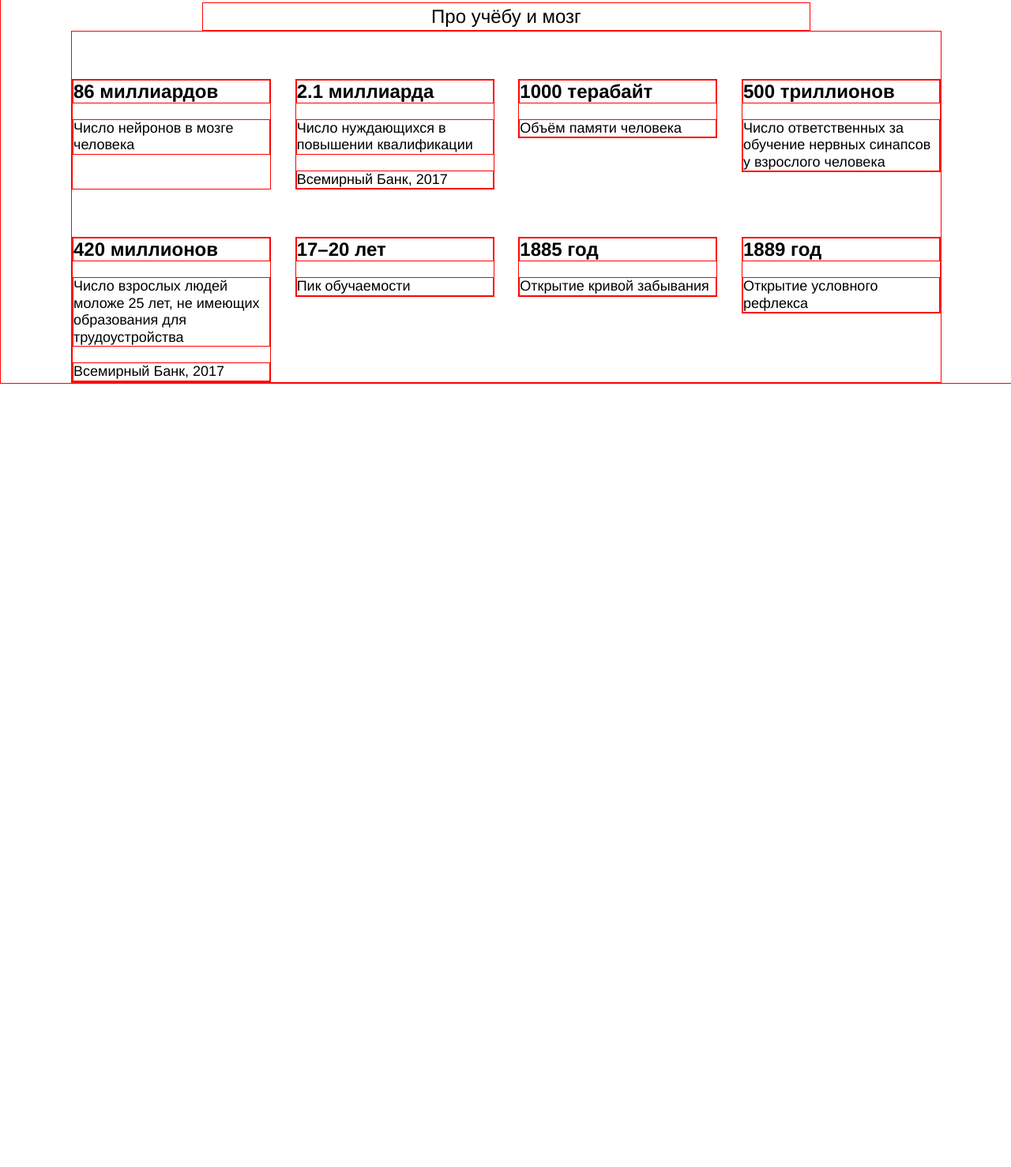
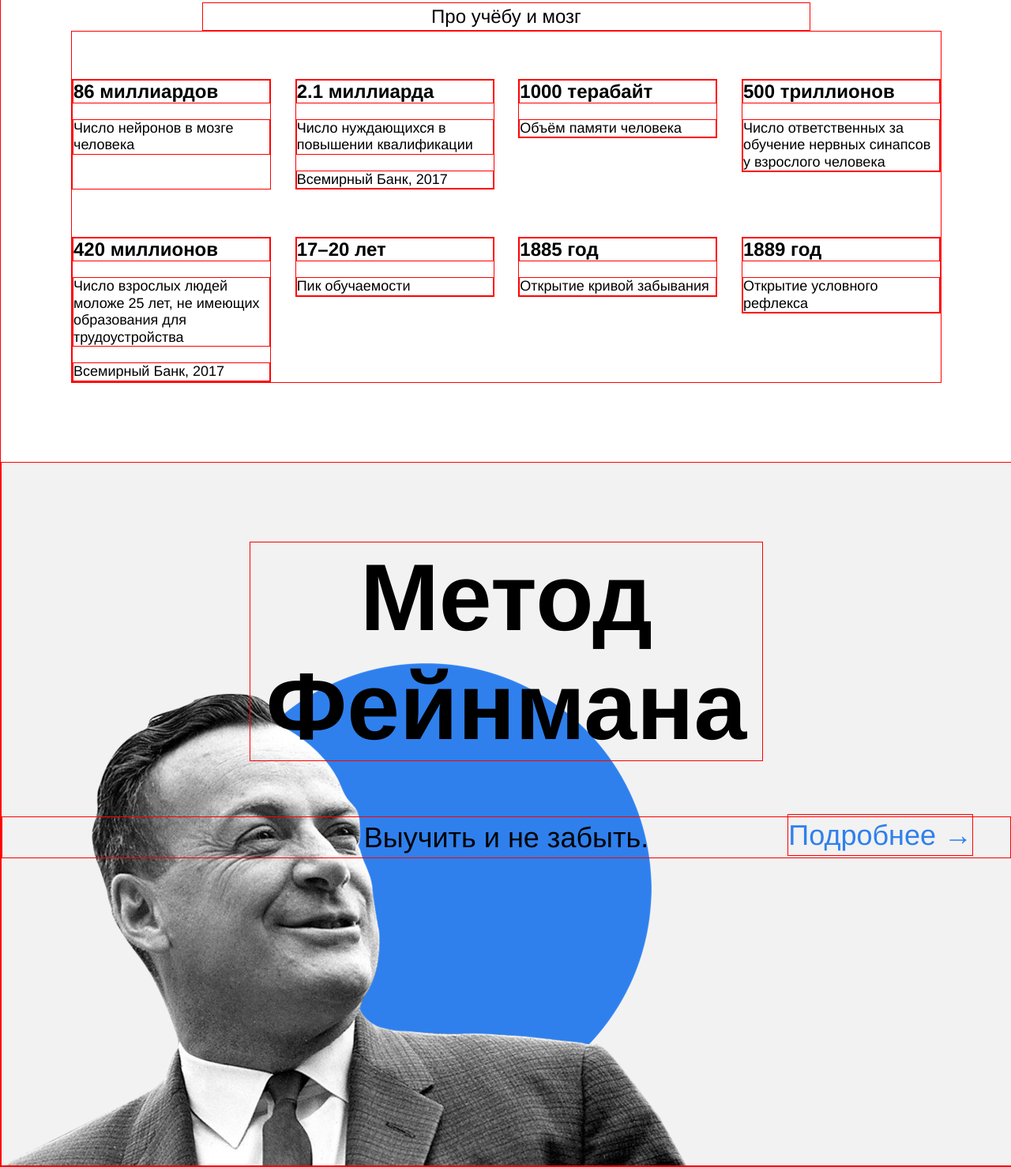
Before and after one commit to ngagarin/how-to-learn, a plain HTML site: page index.html in a window 1280 px wide. Shown: the part 1447-2925 px from the top of the page at 79% size. Before the commit the page ends 1933 px from the top, so only its background shows below. Drawn offline with Linux system fonts and the light colour scheme.

Commit message:
feynman is ready

```diff
--- a/index.html
+++ b/index.html
@@ -83,13 +83,13 @@
             <section class="table__text"><p class="table__text_font paragraph">Открытие условного рефлекса</p></section>
           </section>
         </section>
-
-
-
-
-      </section>
+        </section>
 
       <section class="feynman">
+        <section class="feynman__title"><h1 class="feynman__title_font">Метод<br>Фейнмана</h1></section>
+        <section class="feynman__subtitle"><p class="feynman__subtitle_font paragraph">Выучить и не забыть.</p></section>
+        <section class="feynman__link"><a href="#" class="feynman__link_style">Подробнее →</a></section>
+        <section class="feynman__illustration"><img src="./images/feynman.png" class="feynman__illustration" alt="feynman-image"></img></section>
       </section>
 
       <section class="kaufman">
--- a/styles/style.css
+++ b/styles/style.css
@@ -186,27 +186,30 @@
 }
 
 .table {
-  margin: 0 auto 0;
+  border: 1px solid red;
+  margin: 0 auto 100px auto;
   display: flex;
   justify-content: space-between;
+  flex-wrap: wrap;
   position: relative;
   width: 1100px;
-  flex-wrap: wrap;
-  border: 1px solid red;
 }
 
 .table__cell {
+  border: 1px solid red;
   width: 250px;
-  border: 1px solid red;
   margin-top: 60px;
-  display: flex;
-  flex-direction: column;
 }
 
 .table__heading {
   border: 1px solid red;
   margin: 0;
   padding: 0;
+}
+
+.table__text {
+  border: 1px solid red;
+  margin-top: 20px;
 }
 
 .table__heading_font {
@@ -217,16 +220,80 @@
   padding: 0;
 }
 
-.table__text {
-  margin-top: 20px;
-  border: 1px solid red;
-}
-
 .table__text_font {
   line-height: 1.2;
   font-size: 18px;
   font-weight: 400;
-  }
+}
+
+/** FEYNMAN **/
+
+.feynman {
+  position: relative;
+  background-color: #f2f2f2;
+  height: 890px;
+  min-width: 1100px;
+  max-width: 1600px;
+  border: 1px solid red;
+}
+
+.feynman__title {
+  display: flex;
+  justify-content: center;
+  margin: 100px auto 0;
+  z-index: 2;
+  text-align: center;
+  width: 648px;
+  border: 1px solid red;
+  position: relative;
+}
+
+.feynman__subtitle {
+  display: flex;
+  justify-content: center;
+  margin-top: 70px;
+  position: relative;
+  z-index: 2;
+  border: 1px solid red;
+}
+
+.feynman__link {
+  position: absolute;
+  top: 50%;
+  right: 48px;
+  z-index: 2;
+  border: 1px solid red;
+}
+
+.feynman__illustration {
+  width: 867px;
+  height: 637px;
+  position: absolute;
+  bottom: 0;
+  left: 0;
+}
+
+.feynman__title_font {
+  line-height: 1.15;
+  font-size: 120px;
+  font-weight: 600;
+  margin: 0;
+  padding: 0;
+}
+
+.feynman__subtitle_font {
+  line-height: 51px;
+  font-size: 36px;
+  font-weight: 400;
+}
+
+.feynman__link_style {
+  color: #2f80ed;
+  text-decoration: none;
+  line-height: 51px;
+  font-size: 36px;
+  font-weight: 400;
+}
 
 /* и элемента с модификатором вида ключ-значение */
 .table__cell_theme_dark {
```
